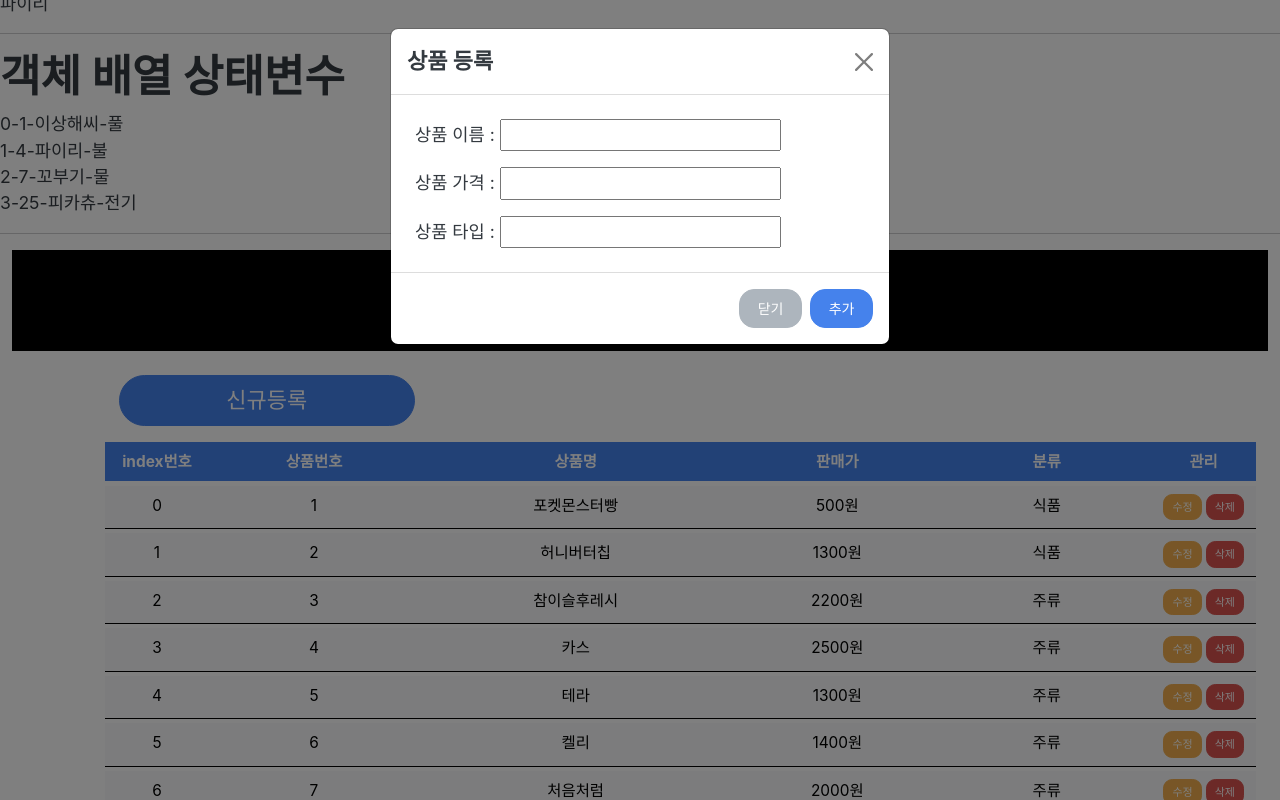
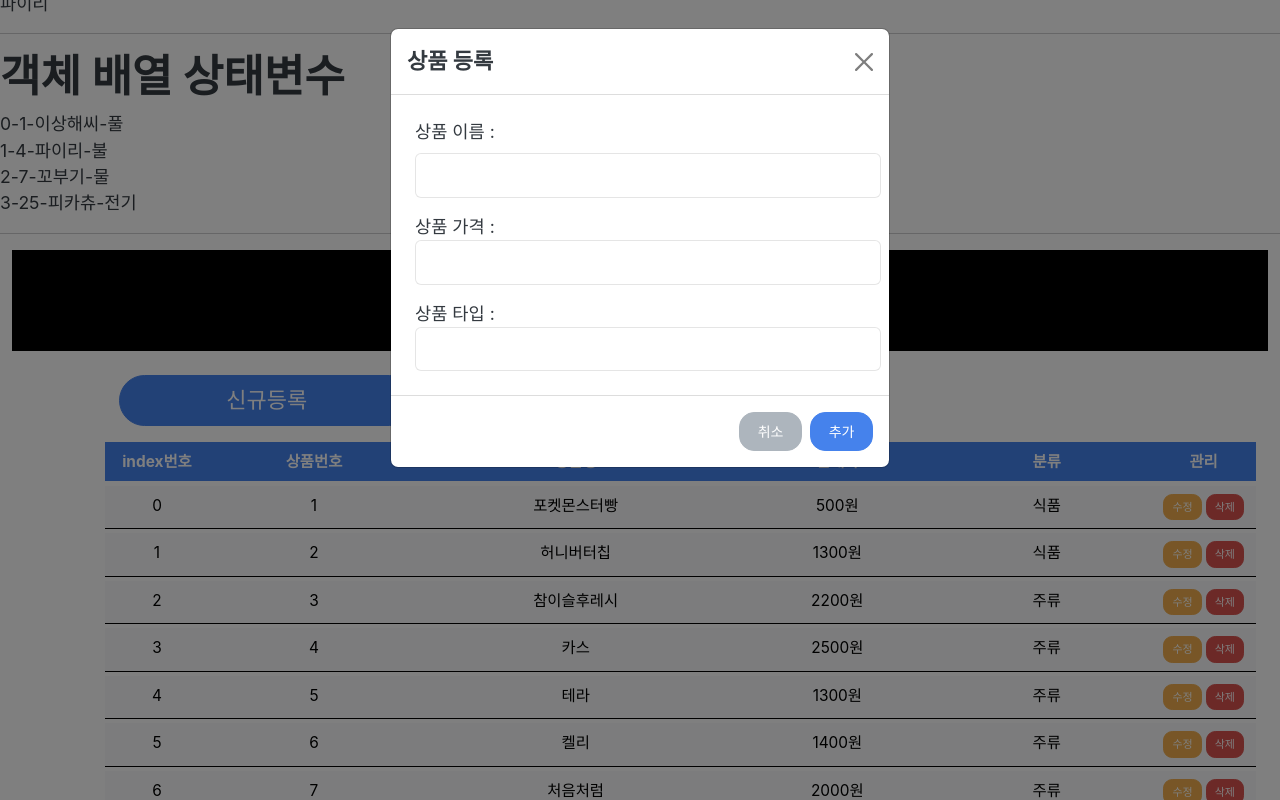
Before and after one commit to tpfkalrrltk/kh12-react, a React (Create React App) app in the folder demo03/: page / in a window 1280 px wide. Both pictures are taken after a click on the button "신규등록". Shown: the part 2757-3557 px from the top of the page. Built offline with nearby package versions, Linux system fonts and the light colour scheme.

Commit message:
상품 SPA 구현 완료

```diff
--- a/demo03/src/components/Exam10.js
+++ b/demo03/src/components/Exam10.js
@@ -1,4 +1,4 @@
-import { useEffect, useState } from "react"
+import { useEffect, useRef, useState } from "react"
 import { Modal } from "bootstrap"
 
 const Exam10 = () => {
@@ -21,6 +21,11 @@ const Exam10 = () => {
         itemPrice: "",
         itemType: ""
     })
+
+    //useRef : 특정 대상(태그)을 참조할수 있는 훅
+    // - const 이름 =useRef(초기값);
+    // - 태그에 ref라는 속성으로 이름을 지정해두면 언제든지 불러서 사용할 수 있다.
+    const bsModal =useRef();
 
     const changeData = e => {
         const newData = {
@@ -184,13 +189,28 @@ const Exam10 = () => {
 
     //모달 여는 함수
     const openModal = () => {
-        var modal = new Modal(document.querySelector("#exampleModal"));
+        //var modal = new Modal(document.querySelector("#exampleModal")); //VanillaJS style
+        var modal = new Modal(bsModal.current); //React style
         modal.show();
     };
     //모달 닫는 함수
     const closeModal = () => {
-        var modal = Modal.getInstance(document.querySelector("#exampleModal"));
+       // var modal = Modal.getInstance(document.querySelector("#exampleModal")); //VanillaJS style
+        var modal = Modal.getInstance(bsModal.current); //React style
         modal.hide();
+    }
+
+    //모달창 취소버튼
+    const closeAddItem =()=>{
+        //입력창 초기화
+        setData({
+            itemName: "",
+            itemPrice: "",
+            itemType: ""
+        });
+
+        //모달 닫기
+        closeModal();
     }
 
     return (
@@ -261,7 +281,9 @@ const Exam10 = () => {
 
 
             {/* Modal */}
-            <div className="modal fade" id="exampleModal" tabIndex="-1" aria-labelledby="exampleModalLabel" aria-hidden="true">
+            <div className="modal fade" ref={bsModal} id="exampleModal" tabIndex="-1"
+            data-bs-backdrop="static"
+            aria-labelledby="exampleModalLabel" aria-hidden="true">
                 <div className="modal-dialog">
                     <div className="modal-content">
                         <div className="modal-header">
@@ -271,21 +293,24 @@ const Exam10 = () => {
                         <div className="modal-body container">
                             <div className="row">
                                 <div className="col-12 m-2">
-                                    <span>상품 이름 : </span>
-                                    <input name="itemName" value={data.itemName} onChange={changeData} />
+                                    <label className="form-label">상품 이름 : </label>
+                                    <input name="itemName"className="form-control" value={data.itemName} onChange={changeData} />
                                 </div>
                                 <div className="col-12 m-2">
                                     <span>상품 가격 : </span>
-                                    <input name="itemPrice" value={data.itemPrice} onChange={changeData} />
+                                    <input name="itemPrice"className="form-control" value={data.itemPrice} onChange={changeData} />
                                 </div>
                                 <div className="col-12 m-2">
                                     <span>상품 타입 : </span>
-                                    <input name="itemType" value={data.itemType} onChange={changeData} />
+                                    <input name="itemType"className="form-control" value={data.itemType} onChange={changeData} />
                                 </div>
                             </div>
                         </div>
                         <div className="modal-footer">
-                            <button type="button" className="btn btn-secondary" data-bs-dismiss="modal">닫기</button>
+                            {/*  자동으로 닫히는 버튼 */}
+                            {/* <button type="button" className="btn btn-secondary" data-bs-dismiss="modal">취소</button> */}
+                            {/*  수동으로 닫히는 버튼 */}
+                            <button type="button" className="btn btn-secondary" onClick={closeAddItem}>취소</button>
                             <button type="button" className="btn btn-primary" onClick={addItem}>추가</button>
                         </div>
                     </div>
```
